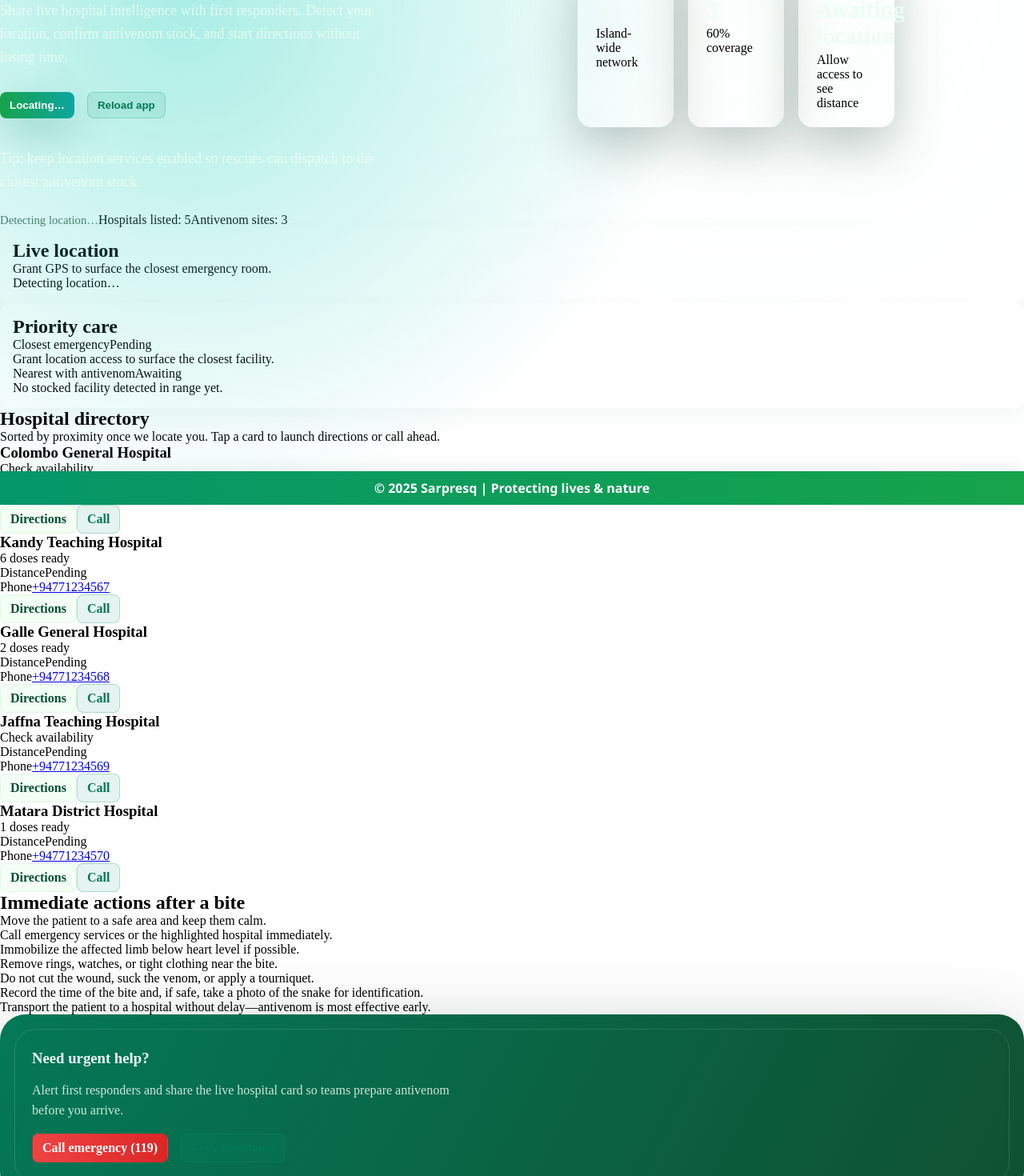
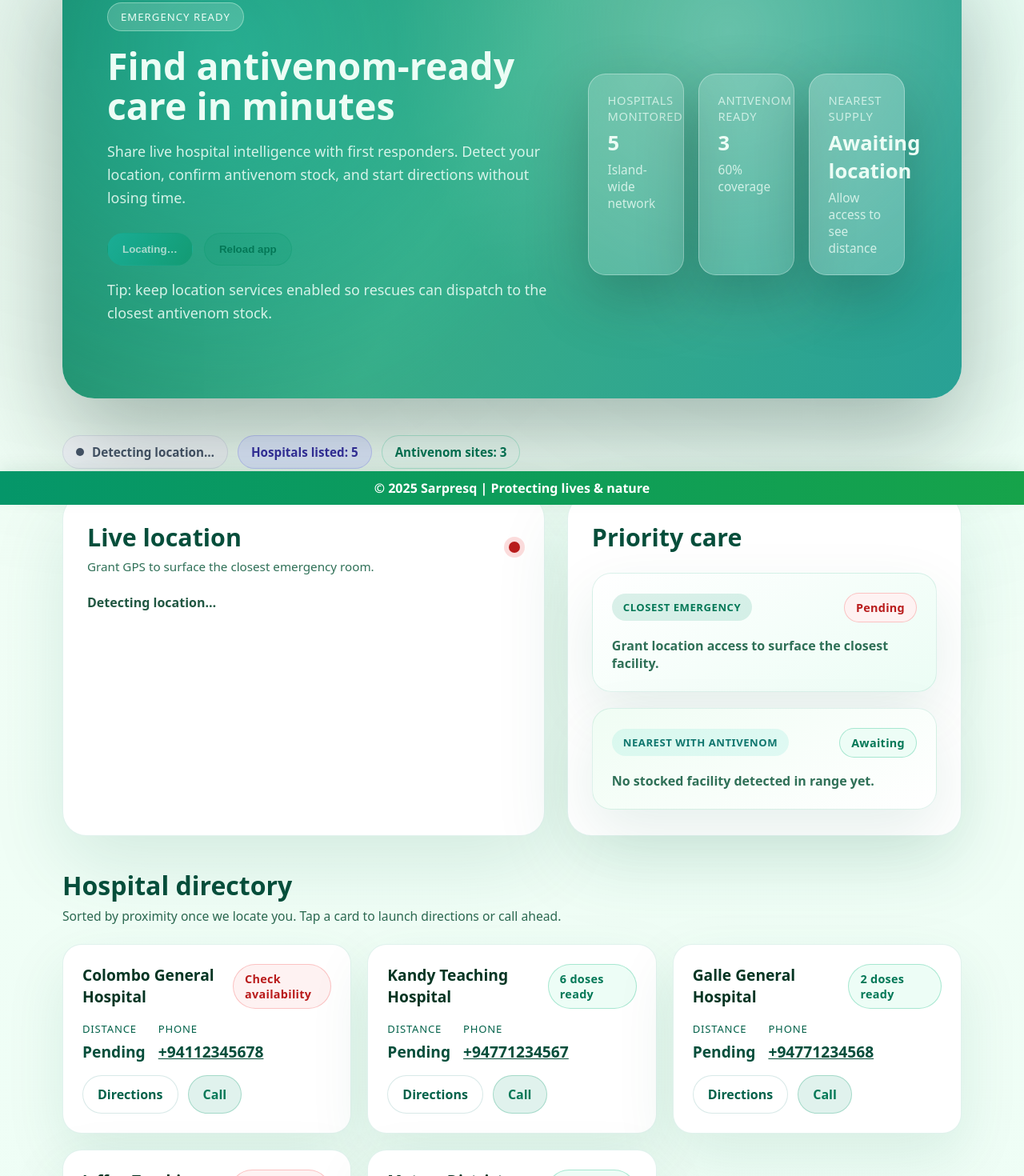
Before and after one commit to ashensilva12/SarpResQ, a React (Vite) app: page /Hospital in a window 1280 px wide. Shown: the part 169-1639 px from the top of the page at 80% size. Built offline with nearby package versions, Linux system fonts and the light colour scheme; no server answers.

Commit message:
Update Hospital.css

```diff
--- a/src/component/pages/Hospital.css
+++ b/src/component/pages/Hospital.css
@@ -1,165 +1,127 @@
-.hospital-page{
-  font-family: 'Poppins', system-ui, -apple-system, 'Segoe UI', Roboto, Arial; color:#0f3b2b;
-}
-.hospital-hero{
-  background: linear-gradient(135deg, rgba(11,122,26,0.06), rgba(16,185,129,0.02));
-  padding:28px 20px;
-  margin-bottom:18px;
-}
-.hospital-hero h1{
-  margin:0; font-size:1.9rem; color:#08391d
-}
-.hospital-hero .lead{
-  margin:8px 0 12px 0;
-  color:#1d5f44;
-}
-.hero-inner{
-  display:flex; align-items:center;
-  justify-content:space-between; gap:18px;
-   max-width:1200px;
-   margin:0 auto;
-}
-.hero-text{ flex:1 }
-.hero-visual{ width:160px; height:120px; display:flex;
-  align-items:center;
-  justify-content:center
-}
-.controls{ display:flex; gap:10px;
-  margin-top:8px
-}
-.hospital-content{
-  display:grid;
-  grid-template-columns: repeat(3, 1fr);
-  gap:18px;
-  max-width:1200px;
-  margin:18px auto;
-  padding:0 12px
-}
-.panel{
-  background:#fff;
-  border-radius:12px;
-  padding:16px;
-  box-shadow:0 10px 30px rgba(6,95,70,0.05)
-}
-.muted{ color:#4b6f5a }
-.error{
-  color:#8b1c1c;
-  font-weight:600
-}
-.hospital-card{
-  display:flex;
-  justify-content:space-between;
-  gap:12px;
-  align-items:center
-}
-.card-elevate{
-  transition:transform .18s ease, box-shadow .18s ease
-}
-.card-elevate:hover{
-  transform:translateY(-6px);
-  box-shadow:0 20px 40px rgba(6,95,70,0.08)
-}
-.hospital-avatar{
-  width:56px; height:56px;
-  flex:0 0 56px; display:flex;
-  align-items:center;
-  justify-content:center
-}
-.hospital-main{ flex:1 }
-.hospital-name{
-  font-weight:800;
-  color:#06391f;
-  font-size:1.05rem
-}
-.hospital-distance{ color:#2f6b50;
-  margin-top:6px
-}
-.hospital-phone a{
-  color:#0b7a1a;
-  text-decoration:none
-}
-.antivenom{
-  margin-top:10px;
-  padding:8px 10px;
-  border-radius:8px;
-  display:inline-block;
-  font-weight:700
-}
-.antivenom.in{
-  background:linear-gradient(90deg,#ecfdf5,#f0fff9);
-  color:#065f46
-}
-.antivenom.out{
-  background:#fff5f5;
-  color:#7f1d1d
-}
-.hospital-actions{
-  display:flex;
-  gap:8px
-}
-.btn{
-  padding:8px 12px;
-  border-radius:8px;
-  background:#f3fff4;
-  border:1px solid rgba(6,95,70,0.06);
-  color:#064e34; text-decoration:none;
-  cursor:pointer
-}
-.btn.primary{
-  background:linear-gradient(90deg,#16a34a,#0ea5a0);
-  color:white;
-  border:none
-}
-.btn.ghost{
-  background:transparent;
-  border:1px solid rgba(6,95,70,0.08)
-}
-.btn.emergency{
-  background:linear-gradient(90deg,#ef4444,#dc2626);
-  color:white;
-  font-weight:800
-}
-/* Location row and map */
-.location-row{
-  display:flex;
-  align-items:center;
-  justify-content:space-between;
-  gap:12px
-}
-.location-info{
-  font-weight:700;
-  color:#134e33
-}
-.location-actions{
-  display:flex;
-  gap:8px
-}
-.map-embed{
-  margin-top:12px;
-  border-radius:10px;
-  overflow:hidden;
-  height:220px;
-  box-shadow:0 8px 20px rgba(6,95,70,0.06)
-}
-.map-embed iframe{
-  width:100%;
-  height:100%;
-  display:block
-}
-/* finer responsive/layout */
-@media (min-width: 1100px){
-  .hospital-content{ grid-template-columns: 1fr 1fr 1fr }
-  .hospital-hero .hero-inner{ padding:8px 0 }
+.hospital_page{ min-height:100vh; background: radial-gradient(circle at 12% 6%, rgba(6,95,70,0.08), transparent 30%), radial-gradient(circle at 82% 8%, rgba(45,212,191,0.08), transparent 34%), linear-gradient(180deg,#f4fff7 0%, #ecfdf5 100%); color:#0f2f24; font-family:'Poppins', system-ui, -apple-system, 'Segoe UI', Roboto, 'Helvetica Neue', Arial; }
+.hospital_main{ max-width:1180px; margin:0 auto; padding:108px 28px 80px; box-sizing:border-box; }
+
+.hospital_hero{ position:relative; border-radius:40px; padding:64px 56px; background: linear-gradient(118deg, rgba(4,120,87,0.92) 0%, rgba(5,150,105,0.78) 46%, rgba(13,148,136,0.88) 100%); color:#ecfdf5; box-shadow:0 46px 120px rgba(4,32,22,0.32); overflow:hidden; }
+.hero_overlay{ position:absolute; inset:0; background: radial-gradient(circle at 18% 22%, rgba(45,212,191,0.45), transparent 48%), radial-gradient(circle at 74% 18%, rgba(236,253,245,0.32), transparent 44%); opacity:0.9; }
+.hero_content{ position:relative; display:grid; grid-template-columns: minmax(0,1.15fr) minmax(0,0.85fr); gap:44px; align-items:center; }
+.hero_copy h1{ margin:0 0 18px; font-size:2.9rem; line-height:1.08; }
+.hero_copy p{ margin:0 0 28px; max-width:56ch; font-size:1.12rem; line-height:1.6; color:rgba(236,253,245,0.88); }
+.hero_badge{ display:inline-flex; align-items:center; gap:10px; padding:8px 16px; border-radius:999px; background:rgba(236,253,245,0.18); border:1px solid rgba(209,250,229,0.42); letter-spacing:0.08em; text-transform:uppercase; font-size:0.82rem; margin-bottom:18px; }
+.hero_actions{ display:flex; gap:14px; flex-wrap:wrap; margin-bottom:16px; }
+.hero_hint{ margin:0; color:rgba(236,253,245,0.76); font-size:0.94rem; }
+.hero_stats{ display:grid; gap:18px; }
+.stat_card{ padding:22px 24px; border-radius:22px; background:rgba(255,255,255,0.16); border:1px solid rgba(255,255,255,0.32); box-shadow:0 28px 74px rgba(3,35,25,0.28); display:flex; flex-direction:column; gap:6px; }
+.stat_card.highlight{ background:rgba(255,255,255,0.22); }
+.stat_label{ font-size:0.92rem; letter-spacing:0.04em; text-transform:uppercase; color:rgba(236,253,245,0.74); }
+.stat_num{ font-size:1.6rem; font-weight:700; color:#ecfdf5; }
+.stat_meta{ font-size:0.96rem; color:rgba(236,253,245,0.8); }
+
+.hospital_status{ margin-top:46px; display:flex; flex-direction:column; gap:12px; }
+.status_pills{ display:flex; flex-wrap:wrap; gap:12px; }
+.status_chip{ display:inline-flex; align-items:center; gap:10px; padding:10px 16px; border-radius:999px; font-weight:600; font-size:0.95rem; border:1px solid transparent; background:rgba(255,255,255,0.85); color:#0f4332; }
+.status_chip .chip_dot{ width:10px; height:10px; border-radius:50%; background:#0f4332; display:inline-block; }
+.status_chip.success{ background:rgba(236,253,245,0.85); border-color:rgba(16,185,129,0.32); color:#047857; }
+.status_chip.success .chip_dot{ background:#047857; }
+.status_chip.alert{ background:rgba(254,242,242,0.92); border-color:rgba(239,68,68,0.28); color:#b91c1c; }
+.status_chip.alert .chip_dot{ background:#b91c1c; }
+.status_chip.muted{ background:rgba(241,245,249,0.92); border-color:rgba(148,163,184,0.24); color:#475569; }
+.status_chip.muted .chip_dot{ background:#475569; }
+.status_chip.neutral{ background:rgba(224,231,255,0.88); border-color:rgba(99,102,241,0.26); color:#3730a3; }
+.status_chip.calm{ background:rgba(236,253,245,0.88); border-color:rgba(16,185,129,0.26); color:#047857; }
+.status_message{ font-weight:600; color:#b91c1c; }
+
+.hospital_layout{ margin-top:32px; display:grid; grid-template-columns: minmax(0,1.1fr) minmax(0,0.9fr); gap:28px; }
+.panel{ background:#ffffff; border-radius:30px; padding:32px 30px; border:1px solid rgba(5,150,105,0.12); box-shadow:0 34px 94px rgba(6,95,70,0.12); position:relative; display:flex; flex-direction:column; gap:24px; }
+.panel_header{ display:flex; justify-content:space-between; align-items:center; gap:18px; }
+.panel_header h2{ margin:0; font-size:1.9rem; color:#064e3b; }
+.panel_hint{ margin:6px 0 0; color:#2f7057; font-size:0.95rem; }
+.status_dot{ width:14px; height:14px; border-radius:50%; background:#94a3b8; box-shadow:0 0 0 6px rgba(148,163,184,0.18); }
+.status_dot.online{ background:#047857; box-shadow:0 0 0 6px rgba(16,185,129,0.15); }
+.status_dot.offline{ background:#b91c1c; box-shadow:0 0 0 6px rgba(239,68,68,0.18); }
+.panel_state{ font-weight:600; color:#215742; }
+.panel_state.muted{ color:#607c6c; font-weight:500; }
+
+.location_body{ display:flex; flex-direction:column; gap:20px; }
+.location_meta{ display:grid; grid-template-columns: repeat(2, minmax(0,1fr)); gap:16px; }
+.meta_row{ display:flex; flex-direction:column; gap:6px; padding:16px; border-radius:18px; background:linear-gradient(145deg,#f4fff7 0%, #ecfdf5 100%); border:1px solid rgba(16,185,129,0.14); }
+.meta_label{ font-size:0.82rem; letter-spacing:0.06em; text-transform:uppercase; color:#03624a; }
+.meta_value{ font-size:1.2rem; font-weight:700; color:#064e3b; }
+.location_actions{ display:flex; gap:12px; flex-wrap:wrap; }
+.location_map{ border-radius:22px; overflow:hidden; box-shadow:0 28px 70px rgba(6,95,70,0.14); height:260px; }
+.location_map iframe{ width:100%; height:100%; border:0; display:block; }
+
+.priority_panel h2{ margin:0; font-size:1.9rem; color:#064e3b; }
+.priority_cards{ display:grid; gap:20px; }
+.priority_card{ border-radius:24px; padding:24px; background:linear-gradient(150deg,#ffffff 0%, #ecfdf5 100%); border:1px solid rgba(5,150,105,0.12); box-shadow:0 28px 74px rgba(6,95,70,0.1); display:flex; flex-direction:column; gap:18px; }
+.priority_card.calm{ background:linear-gradient(150deg,#f0fdf4 0%, #ffffff 100%); }
+.priority_header{ display:flex; flex-wrap:wrap; justify-content:space-between; align-items:center; gap:12px; }
+.priority_badge{ display:inline-flex; align-items:center; gap:8px; padding:8px 14px; border-radius:999px; background:rgba(5,150,105,0.14); color:#047857; font-weight:700; letter-spacing:0.04em; text-transform:uppercase; font-size:0.82rem; }
+.priority_badge.calm{ background:rgba(45,212,191,0.12); color:#0f766e; }
+.availability_badge{ display:inline-flex; align-items:center; gap:8px; padding:8px 14px; border-radius:999px; font-weight:700; letter-spacing:0.02em; border:1px solid transparent; font-size:0.9rem; }
+.availability_badge.in{ background:rgba(236,253,245,0.9); border-color:rgba(16,185,129,0.32); color:#047857; }
+.availability_badge.out{ background:rgba(254,242,242,0.94); border-color:rgba(239,68,68,0.28); color:#b91c1c; }
+.priority_body h3{ margin:0 0 10px; font-size:1.4rem; color:#052e23; }
+.priority_body p{ margin:0 0 12px; color:#215742; font-size:0.98rem; line-height:1.55; }
+.priority_body a{ color:#047857; font-weight:600; text-decoration:none; }
+.priority_actions{ display:flex; gap:12px; flex-wrap:wrap; }
+.priority_placeholder{ color:#2f7057; font-weight:600; }
+
+.hospital_directory{ margin-top:40px; display:flex; flex-direction:column; gap:24px; }
+.directory_header h2{ margin:0; font-size:2rem; color:#064e3b; }
+.directory_header p{ margin:6px 0 0; color:#2d6a52; font-size:0.98rem; max-width:640px; }
+.directory_grid{ display:grid; gap:20px; grid-template-columns: repeat(auto-fit, minmax(280px,1fr)); }
+.directory_card{ border-radius:24px; padding:24px; background:#ffffff; border:1px solid rgba(5,150,105,0.12); box-shadow:0 28px 74px rgba(6,95,70,0.1); display:flex; flex-direction:column; gap:16px; transition:transform 0.2s ease, box-shadow 0.2s ease; }
+.directory_card:hover{ transform:translateY(-6px); box-shadow:0 36px 110px rgba(6,95,70,0.18); }
+.directory_title{ display:flex; justify-content:space-between; gap:12px; align-items:flex-start; }
+.directory_title h3{ margin:0; font-size:1.2rem; color:#053523; }
+.directory_meta{ display:flex; flex-wrap:wrap; gap:16px; }
+.meta_item{ display:flex; flex-direction:column; gap:6px; }
+.directory_actions{ display:flex; gap:12px; flex-wrap:wrap; }
+
+.guidance_section{ margin-top:48px; border-radius:32px; padding:40px 36px; background:linear-gradient(118deg,#047857 0%, #0f5132 100%); color:#ecfdf5; box-shadow:0 42px 110px rgba(4,32,22,0.35); display:flex; flex-direction:column; gap:26px; }
+.guidance_section h2{ margin:0; font-size:2.2rem; }
+.guidance_grid{ display:grid; grid-template-columns:minmax(0,1.2fr) minmax(0,0.8fr); gap:32px; align-items:start; }
+.guidance_list{ margin:0; padding-left:22px; display:flex; flex-direction:column; gap:12px; font-size:1.02rem; line-height:1.6; }
+.guidance_list li{ padding-left:4px; }
+.guidance_cta{ display:flex; }
+.cta_card{ border-radius:26px; padding:26px 24px; background:rgba(255,255,255,0.08); border:1px solid rgba(209,250,229,0.24); box-shadow:0 24px 70px rgba(3,25,17,0.28); display:flex; flex-direction:column; gap:14px; }
+.cta_card h3{ margin:0; font-size:1.6rem; color:#ecfdf5; }
+.cta_card p{ margin:0; color:rgba(236,253,245,0.86); line-height:1.6; }
+.cta_actions{ display:flex; gap:12px; flex-wrap:wrap; }
+
+.btn{ display:inline-flex; align-items:center; justify-content:center; gap:8px; padding:12px 18px; border-radius:999px; font-weight:700; cursor:pointer; text-decoration:none; border:1px solid transparent; transition:transform 0.18s ease, box-shadow 0.18s ease, filter 0.18s ease; }
+.btn.primary{ background:linear-gradient(120deg,#14b8a6 0%, #059669 100%); color:#ffffff; box-shadow:0 20px 50px rgba(15,118,110,0.3); }
+.btn.primary:hover{ transform:translateY(-4px); box-shadow:0 28px 70px rgba(15,118,110,0.32); filter:brightness(0.98); }
+.btn.secondary{ background:rgba(5,150,105,0.12); color:#047857; border-color:rgba(5,150,105,0.28); }
+.btn.secondary:hover{ transform:translateY(-3px); box-shadow:0 22px 58px rgba(5,150,105,0.22); }
+.btn.tertiary{ background:#ffffff; color:#03624a; border-color:rgba(15,118,110,0.16); }
+.btn.tertiary:hover{ transform:translateY(-2px); box-shadow:0 16px 44px rgba(15,118,110,0.18); }
+.btn.emergency{ background:linear-gradient(120deg,#ef4444 0%, #dc2626 100%); color:#ffffff; box-shadow:0 24px 60px rgba(239,68,68,0.3); }
+.btn.emergency:hover{ transform:translateY(-4px); box-shadow:0 32px 84px rgba(239,68,68,0.34); }
+.btn:disabled{ opacity:0.6; cursor:not-allowed; transform:none; box-shadow:none; }
+
+@media (max-width:1140px){
+  .hero_content{ grid-template-columns:1fr; gap:36px; }
+  .hospital_layout{ grid-template-columns:1fr; }
+  .hero_stats{ grid-template-columns: repeat(auto-fit, minmax(220px,1fr)); }
 }
 
-@media (max-width: 980px){
-  .hero-inner{ flex-direction:column; align-items:flex-start }
-  .hero-visual{ width:120px; height:80px }
+@media (max-width:820px){
+  .hospital_main{ padding:96px 22px 64px; }
+  .hospital_hero{ padding:52px 40px; border-radius:32px; }
+  .hero_copy h1{ font-size:2.4rem; }
+  .panel{ padding:28px 26px; border-radius:26px; }
+  .guidance_grid{ grid-template-columns:1fr; gap:24px; }
 }
-.what-to-do{ max-width:900px; margin:18px auto; padding:18px; background:linear-gradient(180deg,#fff,#f8fffb); border-radius:12px }
-.what-to-do ol{ margin:12px 0 0 18px }
-.cta-row{ margin-top:12px; display:flex; gap:10px }
 
-@media (max-width: 980px){
-  .hospital-content{ grid-template-columns: 1fr; }
+@media (max-width:560px){
+  .hospital_main{ padding:92px 18px 56px; }
+  .hospital_hero{ padding:44px 28px; border-radius:26px; }
+  .hero_copy h1{ font-size:2.2rem; }
+  .hero_actions{ flex-direction:column; align-items:stretch; }
+  .location_meta{ grid-template-columns:1fr; }
+  .location_actions{ flex-direction:column; }
+  .directory_grid{ grid-template-columns:1fr; }
+  .guidance_section{ padding:32px 26px; border-radius:26px; }
+  .cta_actions{ flex-direction:column; align-items:stretch; }
 }
```
